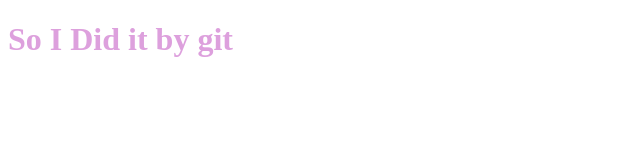
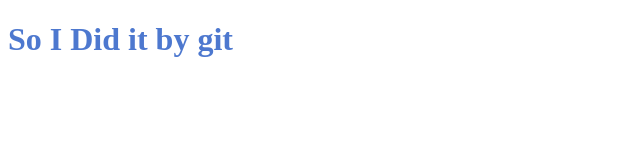
Before and after one commit to Danyah0-0/mypro, a plain HTML site: page index.html in a window 1280 px wide. Shown: the whole page, without its empty margins (0-640 px from the left). Drawn offline with Linux system fonts and the light colour scheme.

Commit message:
changing style color

```diff
--- a/style.css
+++ b/style.css
@@ -1,3 +1,3 @@
 h1{
-    color: plum;
+    color: rgb(77, 120, 207);
 }
```
